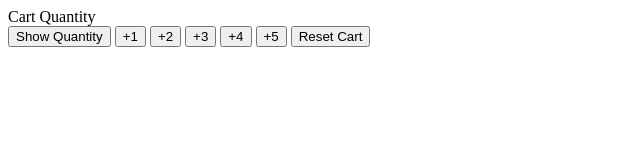
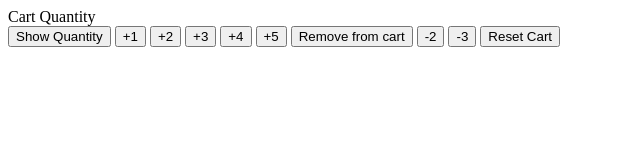
Before and after one commit to alihexon/simple-cart-quantity-js, a plain HTML site: page index.html in a window 1280 px wide. Shown: the whole page, without its empty margins (0-640 px from the left). Drawn offline with Linux system fonts and the light colour scheme.

Commit message:
add remove btns

```diff
--- a/index.html
+++ b/index.html
@@ -37,6 +37,18 @@
     +5
   </button>
 
+  <button class="show btn" onclick=" cartQuantity--; console.log(`Cart Quantity: ${cartQuantity}`);">
+    Remove from cart
+  </button>
+
+  <button class="show btn" onclick=" cartQuantity -= 2; console.log(`Cart Quantity: ${cartQuantity}`);">
+    -2
+  </button>
+
+  <button class="show btn" onclick=" cartQuantity -= 3; console.log(`Cart Quantity: ${cartQuantity}`);">
+    -3
+  </button>
+
   <button class="reset-cart btn" onclick=" cartQuantity = 0; console.log('Cart was reset.');">
     Reset Cart
   </button>
```
